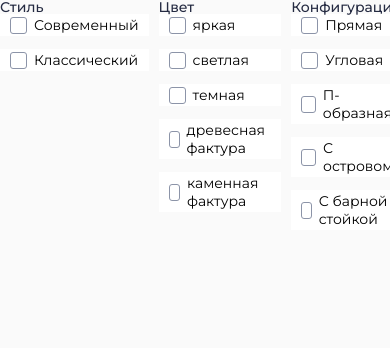
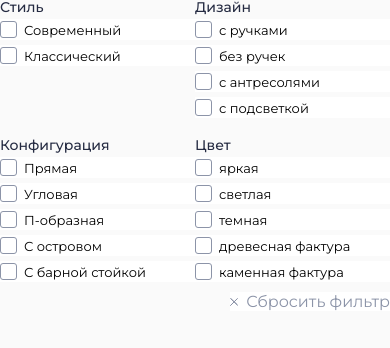
Before and after one commit to firemurashka/filter-duet, a plain HTML site: page index.html in a window 390 px wide. Drawn offline with nearby package versions, Linux system fonts and the light colour scheme; files whose address does not match are found by name.

Commit message:
Фильтр моб

```diff
--- a/css/style.css
+++ b/css/style.css
@@ -390,3 +390,71 @@ ul.el-nav.uk-margin.uk-subnav.uk-subnav-pill {
     padding: 2px 10px;
   }
 }
+
+/*------Стили для моб версии-------------------*/
+@media screen and (max-width: 850px) {
+  .filters__list-item {
+    padding: 2px 0px;
+  }
+  .filters__reset span {
+    display: block;
+  }
+  .filters__reset svg {
+    margin: 0px 8px 0px 0px;
+    width: 8px;
+    height: 8px;
+  }
+  .filters__reset {
+    display: -webkit-inline-box;
+    display: -ms-inline-flexbox;
+    display: inline-flex;
+    -webkit-box-align: center;
+        -ms-flex-align: center;
+            align-items: center;
+    -ms-flex-item-align: end;
+        align-self: end;
+  }
+  .filter-block {
+    -webkit-box-pack: justify;
+        -ms-flex-pack: justify;
+            justify-content: space-between;
+  }
+  .filter-title {
+    margin: 0px 0px 10px 0px;
+  }
+  .filters__list {
+    display: -webkit-box;
+    display: -ms-flexbox;
+    display: flex;
+    gap: 10px;
+    -webkit-box-orient: vertical;
+    -webkit-box-direction: normal;
+        -ms-flex-direction: column;
+            flex-direction: column;
+  }
+  .filters__list-item:not(:last-child) {
+    margin: 0px 0px 7px 0px;
+  }
+}
+
+@media screen and (max-width: 600px) {
+  .filter-style {
+    width: 50%;
+  }
+  .filter-block {
+    -ms-flex-wrap: wrap;
+        flex-wrap: wrap;
+    row-gap: 20px;
+    -webkit-column-gap: 0;
+            column-gap: 0;
+  }
+  .filters__list-item {
+    font-size: 13px;
+  }
+  .filters__list-item:not(:last-child) {
+    margin: 0px 0px 5px 0px;
+  }
+  .filter-title {
+    margin: 0px 0px 5px 0px;
+  }
+}
--- a/index.html
+++ b/index.html
@@ -12,18 +12,17 @@
     <body>
         <div class="wrapper">
             <main class="page">
-
                 <div class="filters">
                     <div class="filters__list">
                         <div class="filter-block">
                             <!-- Стиль -->
-								  <div id="style" class="filter-title">
-										<div>
+                            <div id="style" class="filter-style">
+                                <div class="filter-title">
                                     <span>
                                         Стиль
                                     </span>
                                 </div>
-										<div id="style-content" class="filters__list">
+                                <div id="style-content" class="filters__column">
                                     <button value="modern" class="filters__list-item  modern">
                                         Современный
                                     </button>
@@ -32,14 +31,62 @@
                                     </button>
                                 </div>
                             </div>
+									 <!-- Дизайн -->
+                            <div id="style" class="filter-style">
+										<div class="filter-title">
+											 <span>
+												  Дизайн
+											 </span>
+										</div>
+										<div id="style-content" class="filters__column">
+											 <button value="withhandles" class="filters__list-item  withhandles">
+												  с ручками
+											 </button>
+											 <button value="withouthandles" class="filters__list-item  withouthandles">
+												  без ручек
+											 </button>
+											 <button value="mezzanines" class="filters__list-item  mezzanines">
+												  с антресолями
+											 </button>
+											 <button value="backlit" class="filters__list-item  backlit">
+												  с подсветкой
+											 </button>
+										</div>
+								  </div>
+
+                            <!-- Конфигурация -->
+                            <div id="style" class="filter-style">
+                                <div class="filter-title">
+                                    <span>
+                                        Конфигурация
+                                    </span>
+                                </div>
+                                <div id="style-content" class="filters__column">
+                                    <button value="straight" class="filters__list-item  straight">
+                                        Прямая
+                                    </button>
+                                    <button value="angular" class="filters__list-item  angular">
+                                        Угловая
+                                    </button>
+                                    <button value="figurative" class="filters__list-item  figurative">
+                                        П-образная
+                                    </button>
+                                    <button value="island" class="filters__list-item  island">
+                                        С островом
+                                    </button>
+                                    <button value="bar" class="filters__list-item  bar">
+                                        С барной стойкой
+                                    </button>
+                                </div>
+                            </div>
                                 <!-- Цвет -->
-								  <div id="style" class="filter-title">
-										<div>
+										  <div id="style" class="filter-style">
+											<div class="filter-title">
 												 <span>
 													  Цвет
 												 </span>
 											</div>
-										<div id="style-content" class="filters__list">
+											<div id="style-content" class="filters__column">
 												 <button value="bright" class="filters__list-item  bright">
 													  яркая
 												 </button>
@@ -57,54 +104,24 @@
 												 </button>
 											</div>
 									  </div>
-								  <!-- Конфигурация -->
-								  <div id="style" class="filter-title">
-										<div>
-											 <span>
-												Конфигурация
-											 </span>
                         </div>
-										<div id="style-content" class="filters__list">
-											 <button value="straight" class="filters__list-item  straight">
-												Прямая
+                        <button class="filters__btn-form filters__reset">
+                            <svg
+                                xmlns="http://www.w3.org/2000/svg"
+                                width="10"
+                                height="10"
+                                viewBox="0 0 10 10"
+                                fill="none"
+                            >
+                                <path d="M1.02075 9L8.90677 1.07247" stroke="#8C94A8" stroke-linecap="round"/>
+                                <path d="M1.02075 9L8.90677 1.07247" stroke="#8C94A8" stroke-linecap="round"/>
+                                <path d="M1.02075 9L8.90677 1.07247" stroke="#8C94A8" stroke-linecap="round"/>
+                                <path d="M1 0.825623L9.06567 8.5703" stroke="#8C94A8" stroke-linecap="round"/>
+                                <path d="M1 0.825623L9.06567 8.5703" stroke="#8C94A8" stroke-linecap="round"/>
+                                <path d="M1 0.825623L9.06567 8.5703" stroke="#8C94A8" stroke-linecap="round"/>
+                            </svg>
+                            <span>Сбросить фильтр</span>
                         </button>
-											 <button value="angular" class="filters__list-item  angular">
-												Угловая
-											 </button>
-											 <button value="figurative" class="filters__list-item  figurative">
-												П-образная
-											 </button>
-											 <button value="island" class="filters__list-item  island">
-												С островом
-											 </button>
-											 <button value="bar" class="filters__list-item  bar">
-												С барной стойкой
-											 </button>
-										</div>
-								  </div>
-								  <!-- Дизайн -->
-								  <div id="style" class="filter-title">
-										<div>
-											 <span>
-												Дизайн
-											 </span>
-										</div>
-										<div id="style-content" class="filters__list">
-											 <button value="withhandles" class="filters__list-item  withhandles">
-												с ручками
-											 </button>
-											 <button value="withouthandles" class="filters__list-item  withouthandles">
-												без ручек
-											 </button>
-											 <button value="mezzanines" class="filters__list-item  mezzanines">
-												с антресолями
-											 </button>
-											 <button value="backlit" class="filters__list-item  backlit">
-												с подсветкой
-											 </button>
-										</div>
-								  </div>
-							 </div>
                     </div>
                 </div>
                 <div class="preloader">
@@ -117,6 +134,8 @@
                         <path fill="currentColor" d="M304 48c0 26.51-21.49 48-48 48s-48-21.49-48-48 21.49-48 48-48 48 21.49 48 48zm-48 368c-26.51 0-48 21.49-48 48s21.49 48 48 48 48-21.49 48-48-21.49-48-48-48zm208-208c-26.51 0-48 21.49-48 48s21.49 48 48 48 48-21.49 48-48-21.49-48-48-48zM96 256c0-26.51-21.49-48-48-48S0 229.49 0 256s21.49 48 48 48 48-21.49 48-48zm12.922 99.078c-26.51 0-48 21.49-48 48s21.49 48 48 48 48-21.49 48-48c0-26.509-21.491-48-48-48zm294.156 0c-26.51 0-48 21.49-48 48s21.49 48 48 48 48-21.49 48-48c0-26.509-21.49-48-48-48zM108.922 60.922c-26.51 0-48 21.49-48 48s21.49 48 48 48 48-21.49 48-48-21.491-48-48-48z"></path>
                     </svg>
                 </div>
+                <style>
+
             </main>
             <footer class="footer"></footer>
         </div>
```
Lines whose indentation alone changed are shown as unchanged.
